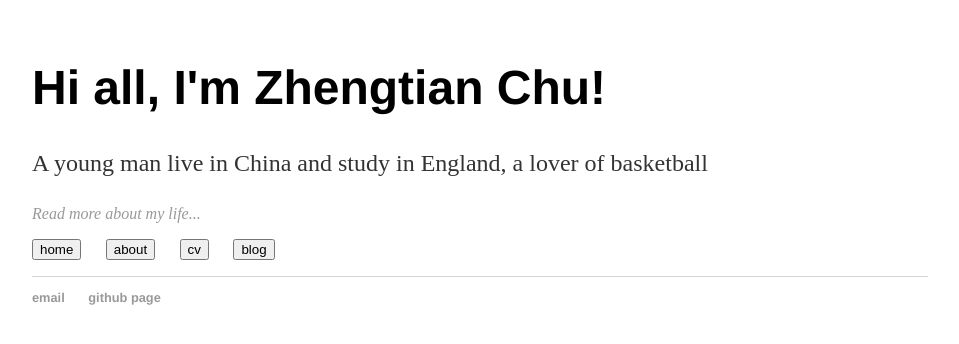
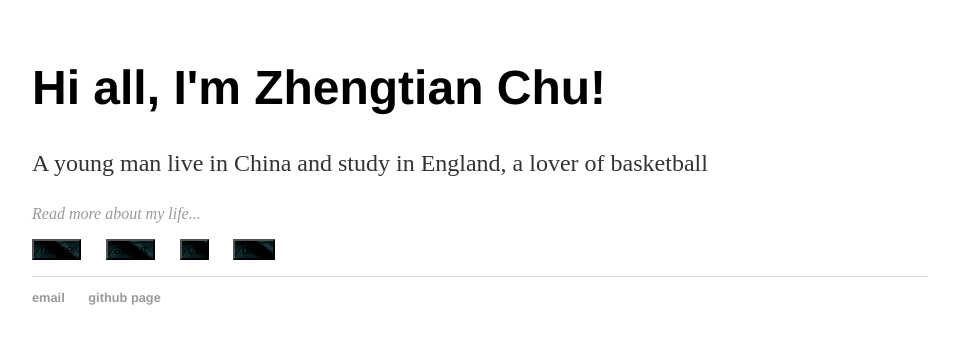
Before and after one commit to scyxx2/lakerschampions.github.io, a Jekyll site: the page built from index.html, in a window 1280 px wide. Shown: the top 344 px of the page, without its empty margins (160-1119 px from the left). Built offline with Jekyll 4.4.1, drawn with Linux system fonts in a browser that asks for light colours.

Commit message:
Update main.css

```diff
--- a/css/main.css
+++ b/css/main.css
@@ -16,8 +16,8 @@
     text-decoration: none;
     color: #999;
 }
-a:hover {
-    text-decoration: underline;
+.lb {
+    background: url("/img/home.png") no-repeat;
 }
 h1 {
     font-size: 3em;
```
